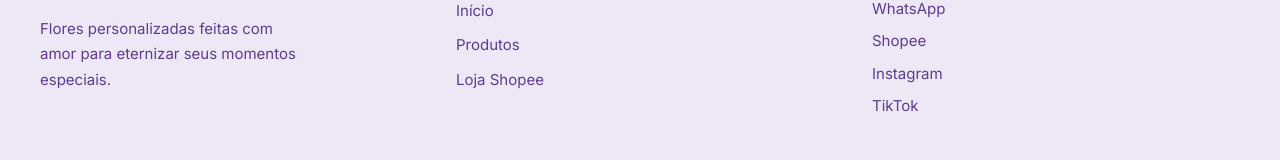
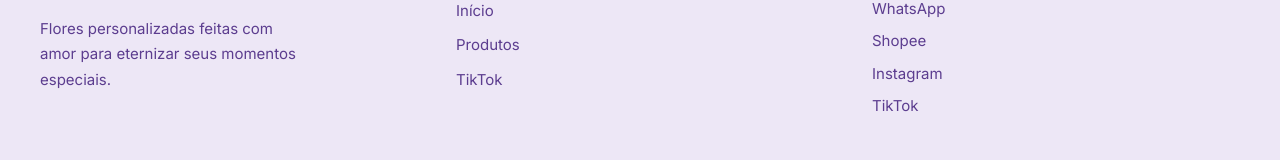
Before and after one commit to gilsonfiho/site-petalmzde, a React (Vite) app: page / in a window 1280 px wide. Shown: the part 2337-2497 px from the top of the page. Built offline with nearby package versions, Linux system fonts and the light colour scheme.

Commit message:
fix: substitui Shopee duplicado por TikTok no rodapé

```diff
--- a/src/pages/Home/index.jsx
+++ b/src/pages/Home/index.jsx
@@ -360,7 +360,7 @@ const Home = () => {
               {[
                 { label: 'Início', href: '/' },
                 { label: 'Produtos', href: '/produtos' },
-                { label: 'Loja Shopee', href: 'https://shopee.com.br/petalmzde' },
+                { label: 'TikTok', href: 'https://www.tiktok.com/@petalmzde' },
               ].map(({ label, href }) => (
                 <li key={label}>
                   <a href={href} style={{ color: colors.purple[700], textDecoration: 'none', fontSize: '15px', transition: 'color 0.2s' }}
```
